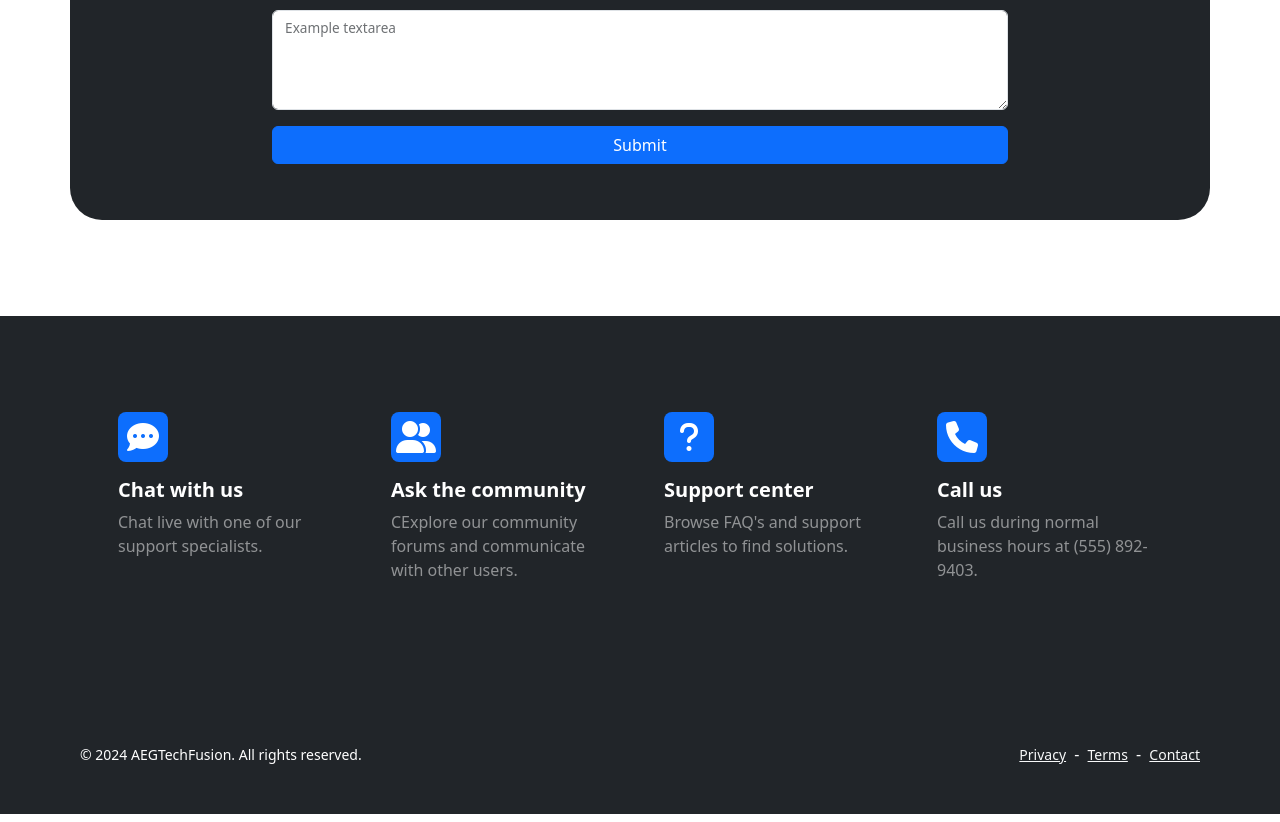
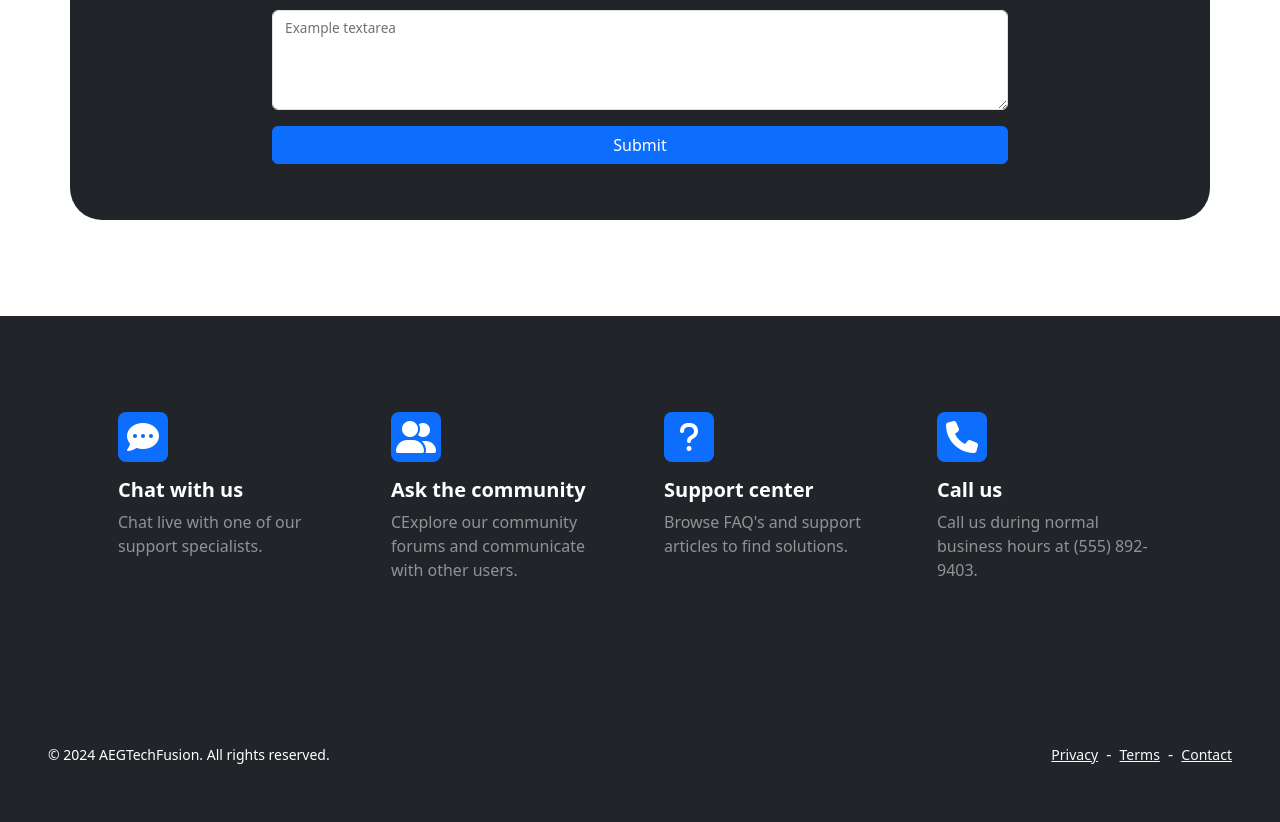
Before and after one commit to EmirGecgin/AEGTechFusion, a plain HTML site: page contact.html in a window 1280 px wide. Shown: the part 628-1450 px from the top of the page. Drawn offline with nearby package versions, Linux system fonts and the light colour scheme.

Commit message:
+Footer Section is updated.

```diff
--- a/contact.html
+++ b/contact.html
@@ -64,7 +64,7 @@
                             <label for="Email" class="form-label">Email address</label>
                         </div>
                         <div class="mb-3 form-floating">
-                            <input type="tel" class="form-control" id="phone-number">
+                            <input type="password" class="form-control" id="phone-number">
                             <label for="phone-number" class="form-label">Password</label>
                         </div>
                         <div class="mb-3 form-floating">
@@ -130,11 +130,11 @@
     <!-- Footer Start -->
     <footer class="bg-dark py-5 " id="footer-section">
         <div class="container-fluid ">
-            <div class="row text-white d-flex justify-content-between align-items-center px-5 mx-2 flex-column flex-sm-row">
-                <div class="col-auto">
+            <div class="row text-white d-flex justify-content-between align-items-center px-3 mx-2 flex-column flex-sm-row">
+                <div class="col-auto mb-2">
                     <div class="small">© 2024 AEGTechFusion. All rights reserved.</div>
                 </div>
-                <div class="col-auto">
+                <div class="col-auto mb-2">
                     <a class="link-light small" href="#footer-section">Privacy</a>
                     <span class="mx-1">-</span>
                     <a class="link-light small" href="#footer-section">Terms</a>
```
Also changed, not shown: about.html (+3 -3 lines), index.html (+3 -3 lines).
